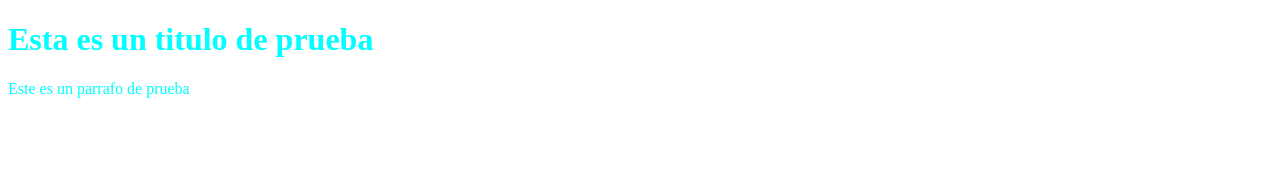
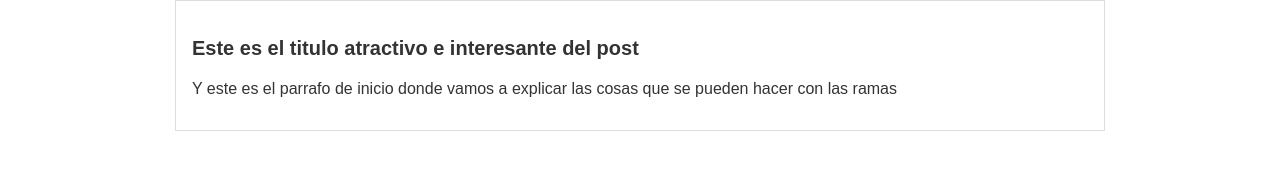
Before and after one commit to holala3/Blog-de-notas, a plain HTML site: page index.html in a window 1280 px wide. Drawn offline with Linux system fonts and the light colour scheme.

Commit message:
Commit al master del blogpost en su version mas reciente

```diff
--- a/index.html
+++ b/index.html
@@ -8,7 +8,16 @@
     <title>Document</title>
 </head>
 <body>
-    <h1>Esta es un titulo de prueba</h1>
-    <p>Este es un parrafo de prueba</p>
+    <section>
+        <article id="container">
+            <h1>
+                Este es el titulo atractivo e interesante del post
+            </h1>
+            <p>
+                Y este es el parrafo de inicio donde
+                vamos a explicar las cosas que se pueden hacer con las ramas
+            </p>
+        </article>
+    </section>
 </body>
 </html>
--- a/styles.css
+++ b/styles.css
@@ -1,3 +1,20 @@
-body {
-    color: aqua;
+body{
+    color: #333;
+    text-align: left;
+    font-size: 16px;
+    font-family: Arial, Helvetica, sans-serif;
+    margin: 0;
+    padding: 0;
 }
+
+#container{
+    width: 70%;
+    padding: 1em;
+    text-align: left;
+    border: 1px solid #ddd;
+    margin: 0 auto;
+}
+
+#container h1{
+    font-size: 20px;
+}
```
